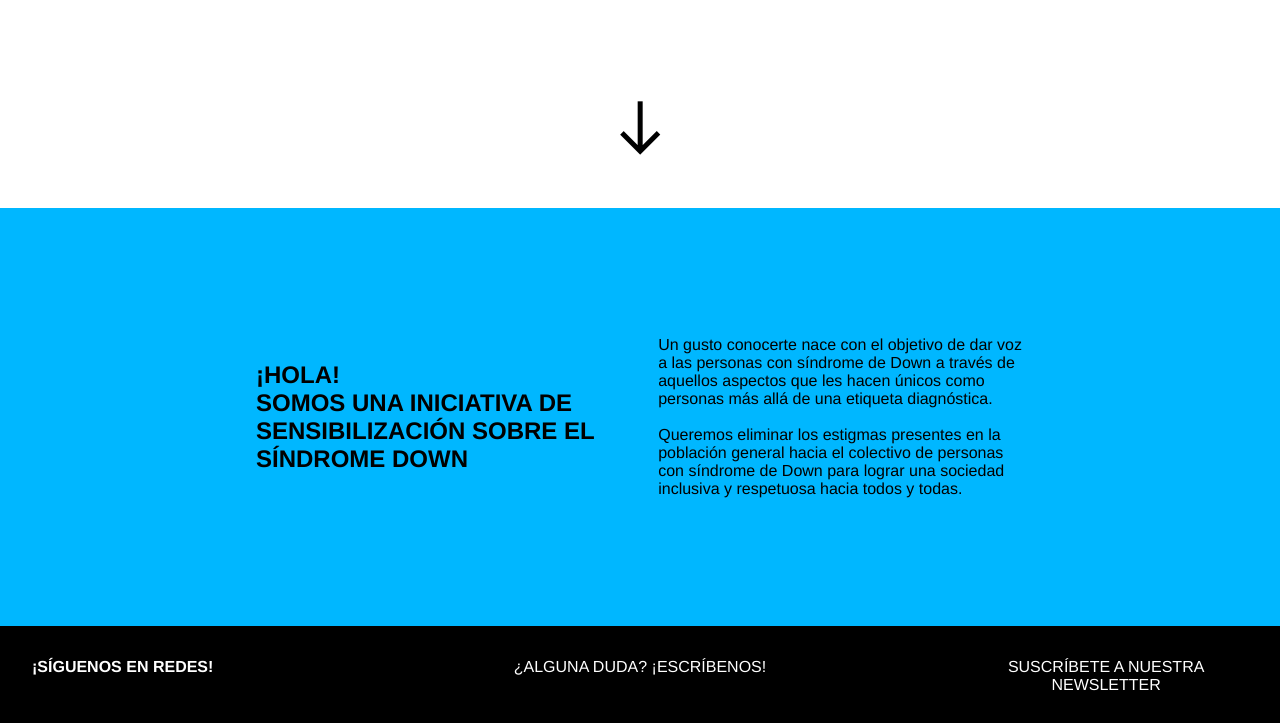
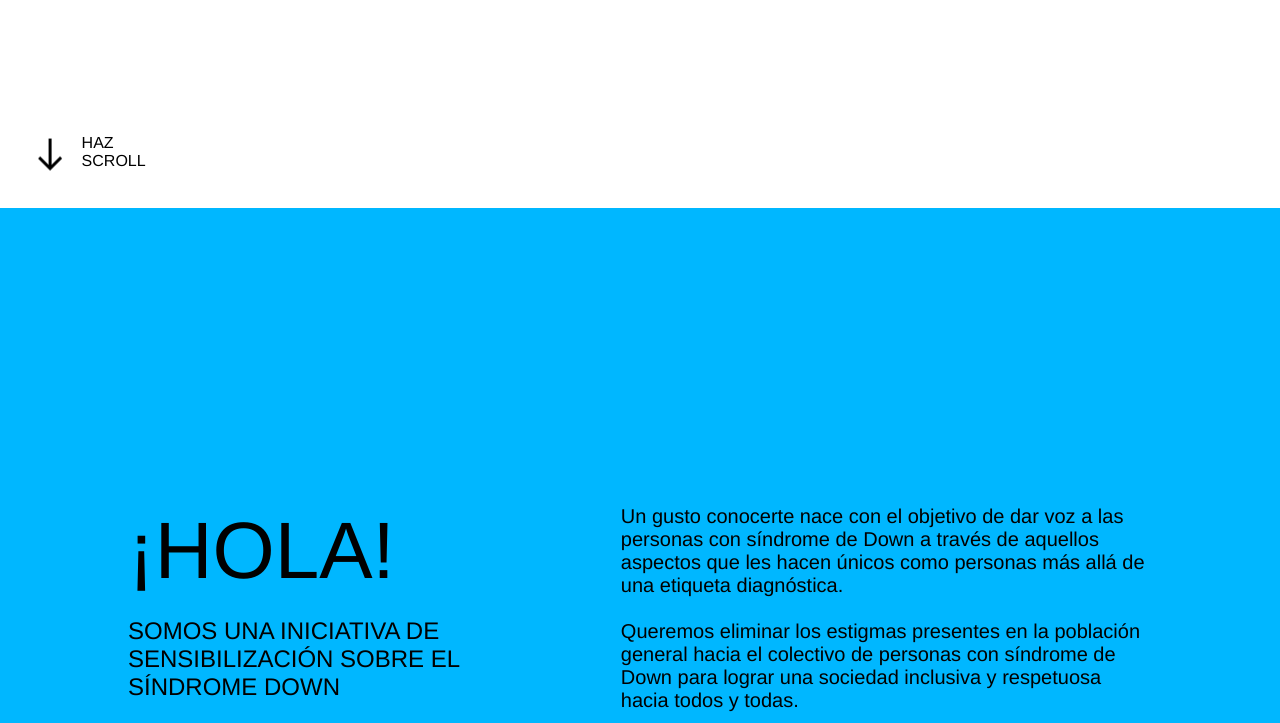
Before and after one commit to smouuuuuk/web-tfg, a plain HTML site: page index.html in a window 1280 px wide. Shown: the part 592-1315 px from the top of the page. Drawn offline with nearby package versions, Linux system fonts and the light colour scheme.

Commit message:
Pagina inicio entera

```diff
--- a/css/styles.css
+++ b/css/styles.css
@@ -104,32 +104,62 @@ nav div {
 
 #presentacion a {
     position: absolute;
-    bottom: 5%;
+    bottom: 2%;
+    left: 2%;
     height: 80px;
     width: 80px;
+    display: flex;
+    gap: .5em;
+    align-items: center;
 }
 
 #presentacion span {
-    font-size: 5em;
-    transform: rotate(90deg);
+    font-size: 3em;
     text-align: center;
+    animation: 0.75s ease-in-out infinite alternate up-and-down;
 }
+
+@keyframes up-and-down {
+    from {
+      transform: rotate(90deg) translateX(-.1em);
+    }
+
+    to {
+        transform: rotate(90deg) translateX(.1em);
+    }
+  }
 
 #presentacion span:hover {
     cursor: pointer;
 }
 
 #quienes-somos {
+    height: 100vh;
+    padding: 0 10%;
     display: flex;
-    flex-direction: row;
     align-items: center;
     justify-content: center;
     background-color: var(--color-corporativo);
-    padding: 8em 20%;
+}
+
+#quienes-todo {
+    display: flex;
+    gap: 2em;
+    flex-direction: row;
 }
 
 #quienes-somos p {
     max-width: 50em;
+    font-size: 1.25em;
+}
+
+#quienes-uno h1{
+    font-size: 5em;
+    margin-bottom: .25em;
+}
+
+#quienes-uno * {
+    font-weight: 200;
 }
 
 footer {
@@ -193,6 +223,7 @@ footer p {
     border-radius: 7px;
     border: none;
     padding: .25em;
+    padding-left: 1em;
     margin-bottom: .25em;
 }
 
--- a/index.html
+++ b/index.html
@@ -16,7 +16,8 @@
             <ul id="navLinks">
                 <li class="menu-active"><a href=".">INICIO</a></li>
                 <li><a href="historias.html">HISTORIAS</a></li>
-                <li><a href="colabora.html">COLABORA</a></li>
+                <li><a href="colabora.html">PARTICIPA</a></li>
+                <li><a href="">TIENDA</a></li>
             </ul>
         </div>
     </nav>
@@ -26,9 +27,13 @@
             <p>DESACTIVAR<br> LECTURA FÁCIL</p>
         </div>
         <img src="./img/logo-grande.png" id="logoPresentacion" alt="">
-        <a href="#quienes-somos"><span class="material-symbols-outlined">arrow_right_alt</span></a>
+        <a href="#quienes-somos">
+            <span class="material-symbols-outlined">arrow_right_alt</span>
+            <p>HAZ SCROLL</p>
+        </a>
     </header>
     <section id="quienes-somos">
+        <div id="quienes-todo">
             <div id="quienes-uno">
                 <h1>¡HOLA!</h1>
                 <h2>SOMOS UNA INICIATIVA DE SENSIBILIZACIÓN SOBRE EL SÍNDROME DOWN</h2>
@@ -37,6 +42,7 @@
                 <p> Un gusto conocerte nace con el objetivo de dar voz a las personas con síndrome de Down a través de aquellos aspectos que les hacen únicos como personas más allá de una  etiqueta diagnóstica.
                 <br></br>
                 <p> Queremos eliminar los estigmas presentes en la población general hacia el colectivo de personas con síndrome de Down para lograr una sociedad inclusiva y respetuosa hacia todos y todas.
+            </div>
         </div>
     </section>
     <footer>
```
Also changed, not shown: colabora.html (+2 -1 lines), historias.html (+2 -1 lines), persona.html (+3 -2 lines). Lines whose indentation alone changed are shown as unchanged.
